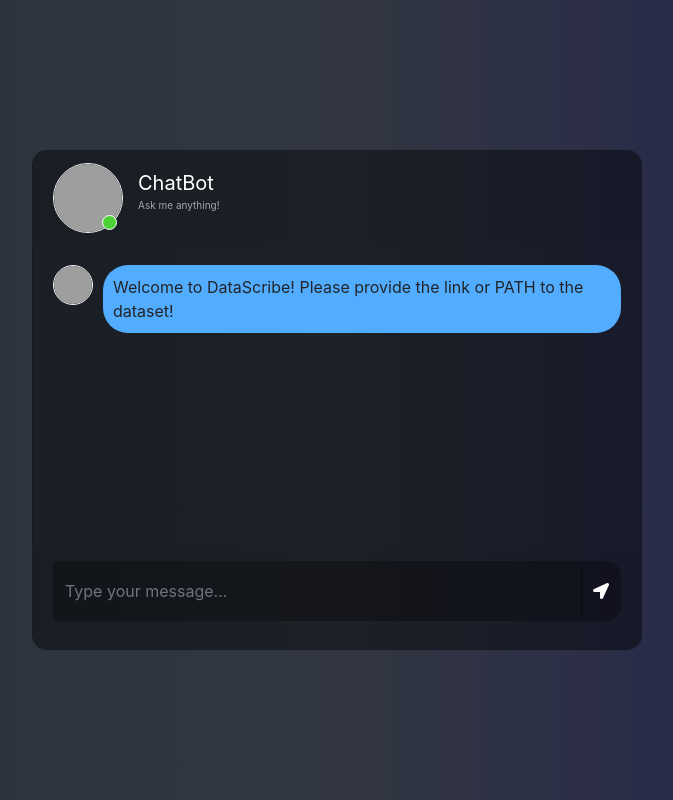
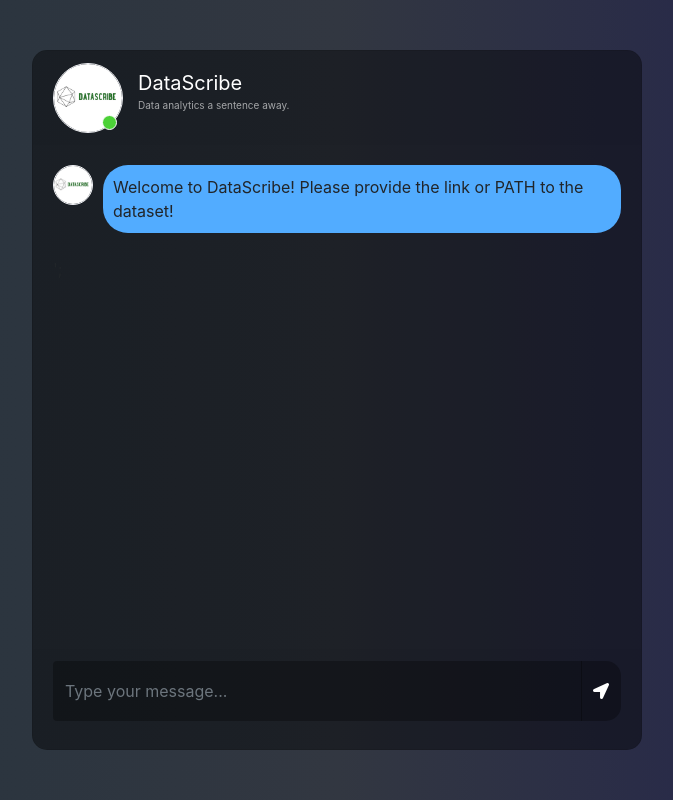
Before and after one commit to Dodesimo/DataScribe, a Flask app: page / in a window 1280 px wide. Shown: the whole page, without its empty margins (303-976 px from the left). Run offline with Flask 3, Linux system fonts and the light colour scheme; some libraries are stand-ins or nearby versions; grey boxes are pictures that could not be loaded.

Commit message:
fixed front end

```diff
--- a/static/style.css
+++ b/static/style.css
@@ -11,7 +11,7 @@
 	margin-bottom: auto;
 }
 .card{
-	height: 500px;
+	height: 700px;
 	border-radius: 15px !important;
 	background-color: rgba(0,0,0,0.4) !important;
 }
--- a/templates/chat.html
+++ b/templates/chat.html
@@ -5,7 +5,7 @@
 <!DOCTYPE html>
 <html>
 	<head>
-		<title>Chatbot</title>
+		<title>DataScribe</title>
 		<link rel="stylesheet" href="https://stackpath.bootstrapcdn.com/bootstrap/4.1.3/css/bootstrap.min.css" integrity="sha384-MCw98/SFnGE8fJT3GXwEOngsV7Zt27NXFoaoApmYm81iuXoPkFOJwJ8ERdknLPMO" crossorigin="anonymous">
 		<link rel="stylesheet" href="https://use.fontawesome.com/releases/v5.5.0/css/all.css" integrity="sha384-B4dIYHKNBt8Bc12p+WXckhzcICo0wtJAoU8YZTY5qE0Id1GSseTk6S+L3BlXeVIU" crossorigin="anonymous">
 		<script src="https://ajax.googleapis.com/ajax/libs/jquery/3.3.1/jquery.min.js"></script>
@@ -21,18 +21,18 @@
 						<div class="card-header msg_head">
 							<div class="d-flex bd-highlight">
 								<div class="img_cont">
-									<img src="https://i.ibb.co/fSNP7Rz/icons8-chatgpt-512.png" class="rounded-circle user_img">
+									<img src="static/datascribe.jpg" class="rounded-circle user_img">
 									<span class="online_icon"></span>
 								</div>
 								<div class="user_info">
-									<span>ChatBot</span>
-									<p>Ask me anything!</p>
+									<span>DataScribe</span>
+									<p>Data analytics a sentence away.</p>
 								</div>
 							</div>
 						</div>
 						<div id="messageFormeight" class="card-body msg_card_body">
 
-							<div class="d-flex justify-content-start mb-4"><div class="img_cont_msg"><img src="https://i.ibb.co/fSNP7Rz/icons8-chatgpt-512.png" class="rounded-circle user_img_msg"></div><div class="msg_cotainer">Welcome to DataScribe! Please provide the link or PATH to the dataset!<span class="msg_time"></span></div></div>';
+							<div class="d-flex justify-content-start mb-4"><div class="img_cont_msg"><img src="static/datascribe.jpg" class="rounded-circle user_img_msg"></div><div class="msg_cotainer">Welcome to DataScribe! Please provide the link or PATH to the dataset!<span class="msg_time"></span></div></div>';
 
 						</div>
 						<div class="card-footer">
@@ -69,7 +69,7 @@
 						type: "POST",
 						url: "/get",
 					}).done(function(data) {
-						var botHtml = '<div class="d-flex justify-content-start mb-4"><div class="img_cont_msg"><img src="https://i.ibb.co/fSNP7Rz/icons8-chatgpt-512.png" class="rounded-circle user_img_msg"></div><div class="msg_cotainer">' + data + '<span class="msg_time">' + str_time + '</span></div></div>';
+						var botHtml = '<div class="d-flex justify-content-start mb-4"><div class="img_cont_msg"><img src="static/datascribe.jpg" class="rounded-circle user_img_msg"></div><div class="msg_cotainer">' + data + '<span class="msg_time">' + str_time + '</span></div></div>';
 						$("#messageFormeight").append($.parseHTML(botHtml));
 					});
 					event.preventDefault();
```
Also changed, not shown: static/datascribe.jpg (added).
